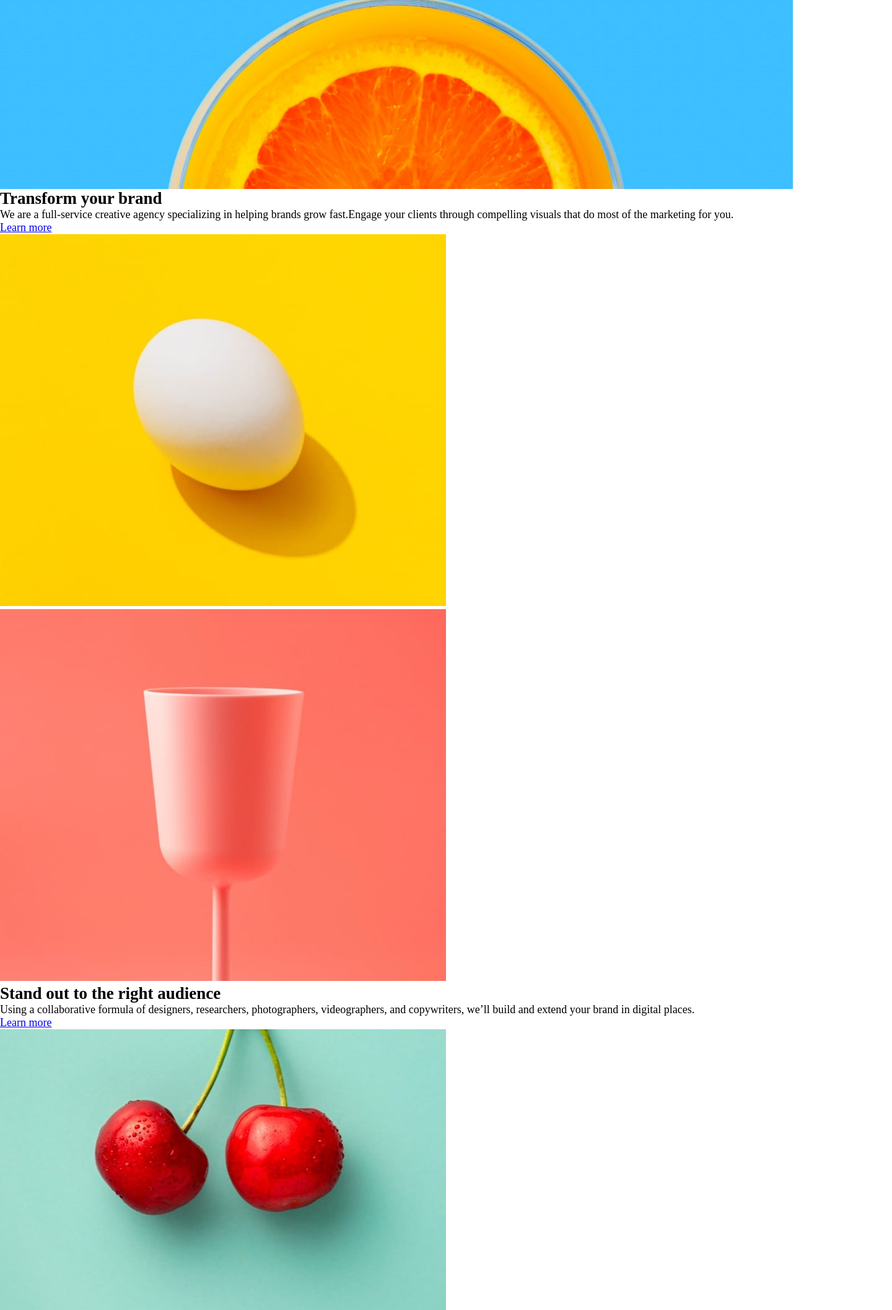
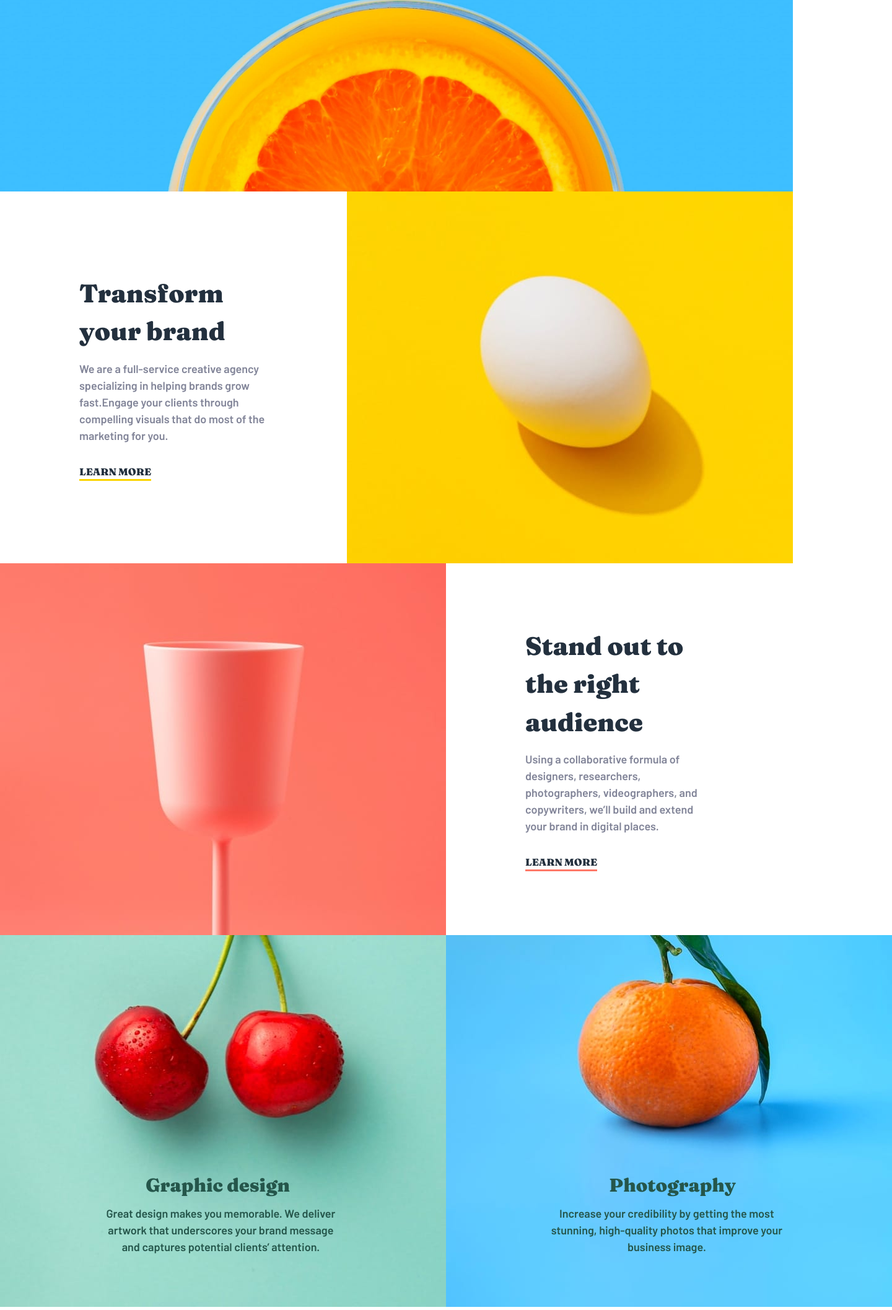
Before and after one commit to alesamv/Sunnyside-Agency-Landing-Page, a website: page index.html in a window 1280 px wide. Shown: the part 526-2640 px from the top of the page at 62% size, 1440 px wide, since content can reach past the window. Drawn offline with nearby package versions, Linux system fonts and the light colour scheme.

Commit message:
making the sections of the landing page

```diff
--- a/index.html
+++ b/index.html
@@ -23,25 +23,21 @@
 
   <section class="section__header">
     <h1>We are creatives</h1>
-    <img src="./images/icon-arrow-down.svg" alt="arrow">
+    <a href="#section__services"><img src="./images/icon-arrow-down.svg" alt="arrow"></a>
   </section>
 
-  <section class="section__services">
+  <section class="section__services" id="section__services">
     <div class="services__first">
       <div class="">
         <h2>Transform your brand</h2>
         <p>We are a full-service creative agency specializing in helping brands grow fast.Engage your clients through compelling visuals that do most of the marketing for you.</p>
         <a href="#">Learn more</a>
       </div>
-      <div class="">
-        <img src="./images/desktop/image-transform.jpg" alt="Transform your brand">
-      </div>
+      <img src="./images/desktop/image-transform.jpg" alt="Transform your brand">
     </div>
 
     <div class="services__second">
-      <div class="">
-        <img src="./images/desktop/image-stand-out.jpg" alt="Stand out to the right audience">
-      </div>
+      <img src="./images/desktop/image-stand-out.jpg" alt="Stand out to the right audience">
       <div class="">
         <h2>Stand out to the right audience</h2>
         <p>Using a collaborative formula of designers, researchers, photographers, videographers, and copywriters, we’ll build and extend your brand in digital places.</p>
--- a/style.scss
+++ b/style.scss
@@ -24,6 +24,7 @@ $font-fraunces: 'Fraunces', serif;
 
 body {
     font-size: $body_font;
+    line-height: 1.5;
 }
 
 nav {
@@ -74,10 +75,133 @@ nav {
     h1 {
         color: $white;
         font-family: $font-fraunces;
+        font-weight: 900;
         font-size: 60px;
         text-transform: uppercase;
         padding-top: 4rem;
     }
+}
+
+.section__services {
+    max-width: 1440px;
+    margin: auto;
+}
+
+.services__first, .services__second {
+    display: flex;
+
+    div {
+        display: flex;
+        flex-direction: column;
+        justify-content: center;
+       margin: 0 8rem;
+    }
 
 
+    h2 {
+        font-family: $font-fraunces;
+        font-weight: 900;
+        color: $dark_blue;
+        font-size: 41px;
+    }
+
+    p {
+        font-family: $font-barlow;
+        color: $dark_grayish_blue;
+        margin: 1rem 0 2rem;
+    }
+
+    a {
+        font-family: $font-fraunces;
+        text-transform: uppercase;
+        text-decoration: none;
+        color: $dark_blue;
+        font-size: 16px;
+        font-weight: 900;
+        width: fit-content;
+    }
 }
+
+.services__first {
+    a {
+        border-bottom: 3px solid $yellow;
+    }
+}
+
+.services__second {
+    a {
+        border-bottom: 3px solid $soft_red;
+    }
+}
+
+.services__third {
+    display: flex;
+}
+
+.services__third {
+    h3 {
+        font-family: $font-fraunces;
+        color: $dark_cyan;
+        font-size: 30px;
+        font-weight: 900;
+    }
+
+    p {
+        font-family: $font-barlow;
+        color: $dark_cyan;
+    }
+
+    .one, .two {
+        position: relative;
+
+        h3 {
+            position: absolute;
+            right: 35%;
+            bottom: 30%;
+        }
+
+        p {
+            position: absolute;
+            width: 55%;
+            left: 22%;
+            bottom: 15%;
+            text-align: center;
+        }
+    }
+}
+
+.section__testimonials {
+    margin: 9rem 0;
+
+    h3 {
+        font-weight: 900;
+        text-transform: uppercase;
+        color: $grayish_blue;
+        font-family: $font-fraunces;
+        letter-spacing: 4px;
+        text-align: center;
+    }
+
+    .testimonials__columns {
+        display: flex;
+        margin: 4rem 0;
+        justify-content: center;
+        align-items: center;
+        gap: 30px;
+
+        .testimonials__first, .testimonials__second, .testimonials__third {
+            width: 310px;
+            display: flex;
+            flex-direction: column;
+            justify-content: center;
+            align-items: center;
+            text-align: center;
+        }
+
+        img {
+            border-radius: 5rem;
+            width: 80px;
+        }
+    }
+
+}
```
Also changed, not shown: style.css, 1 other file.
